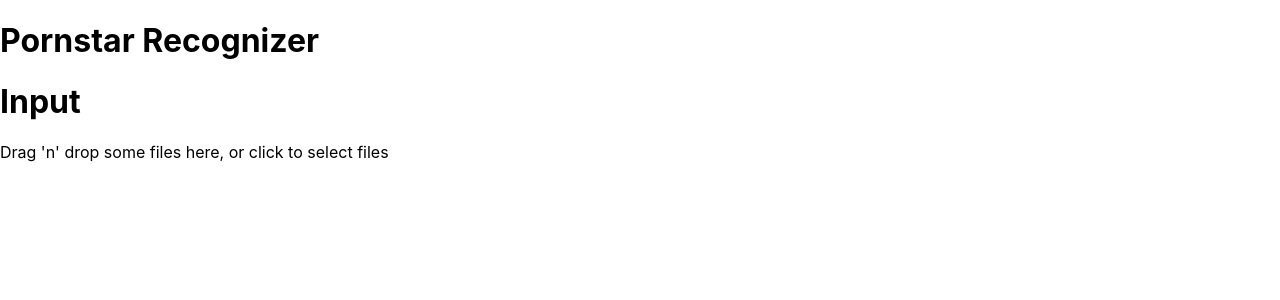
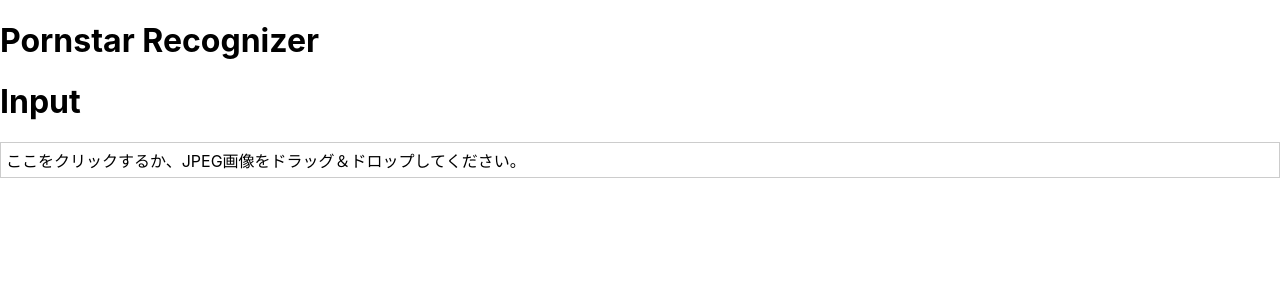
Before and after one commit to kleamp1e/pornstar-recognizer, a React (Create React App) app in the folder frontend/app/: page / in a window 1280 px wide. Shown: the top 300 px of the page. Built offline with nearby package versions, Linux system fonts and the light colour scheme.

Commit message:
ドロップされた画像を表示する処理を追加

```diff
--- a/frontend/app/src/App.js
+++ b/frontend/app/src/App.js
@@ -1,4 +1,4 @@
-import { useCallback } from "react";
+import { useState, useCallback } from "react";
 import Dropzone from "react-dropzone";
 
 import "./App.css";
@@ -13,14 +13,13 @@ function loadFile(file) {
   });
 }
 
-function MyDropzone() {
+function ImageDropzone({ onImageDrop = () => {}, acceptableTypes = [], children = null }) {
   const onDrop = useCallback(async (acceptedFiles) => {
-    // console.log({acceptedFiles});
     if ( acceptedFiles.length < 0 ) return;
-    if ( acceptedFiles[0].type != "image/jpeg" ) return;
+    if ( acceptableTypes.indexOf(acceptedFiles[0].type) < 0 ) return;
     const imageFile = acceptedFiles[0];
     const imageDataUrl = await loadFile(imageFile);
-    console.log({imageDataUrl});
+    onImageDrop({file: imageFile, dataUrl: imageDataUrl});
   }, []);
 
   return (
@@ -28,19 +27,38 @@ function MyDropzone() {
       {({getRootProps, getInputProps}) => (
         <div {...getRootProps()}>
           <input {...getInputProps()} />
-          <p>Drag 'n' drop some files here, or click to select files</p>
+          {children}
         </div>
       )}
     </Dropzone>
-  )
+  );
 }
 
 export default function App() {
+  const [image, setImage] = useState(null);
+  const onImageDrop = useCallback((image) => {
+    setImage(image);
+  });
+
   return (
     <div className="App">
       <h1>Pornstar Recognizer</h1>
       <h1>Input</h1>
-      <MyDropzone />
+      <div
+          style={{
+            border: "solid 1px #CCCCCC",
+            padding: "5px",
+          }}>
+        <ImageDropzone
+            onImageDrop={onImageDrop}
+            acceptableTypes={["image/jpeg"]}>
+          {image == null ? (
+            <span>ここをクリックするか、JPEG画像をドラッグ＆ドロップしてください。</span>
+          ) : (
+            <img src={image.dataUrl} />
+          )}
+        </ImageDropzone>
+      </div>
     </div>
   );
 }
```
